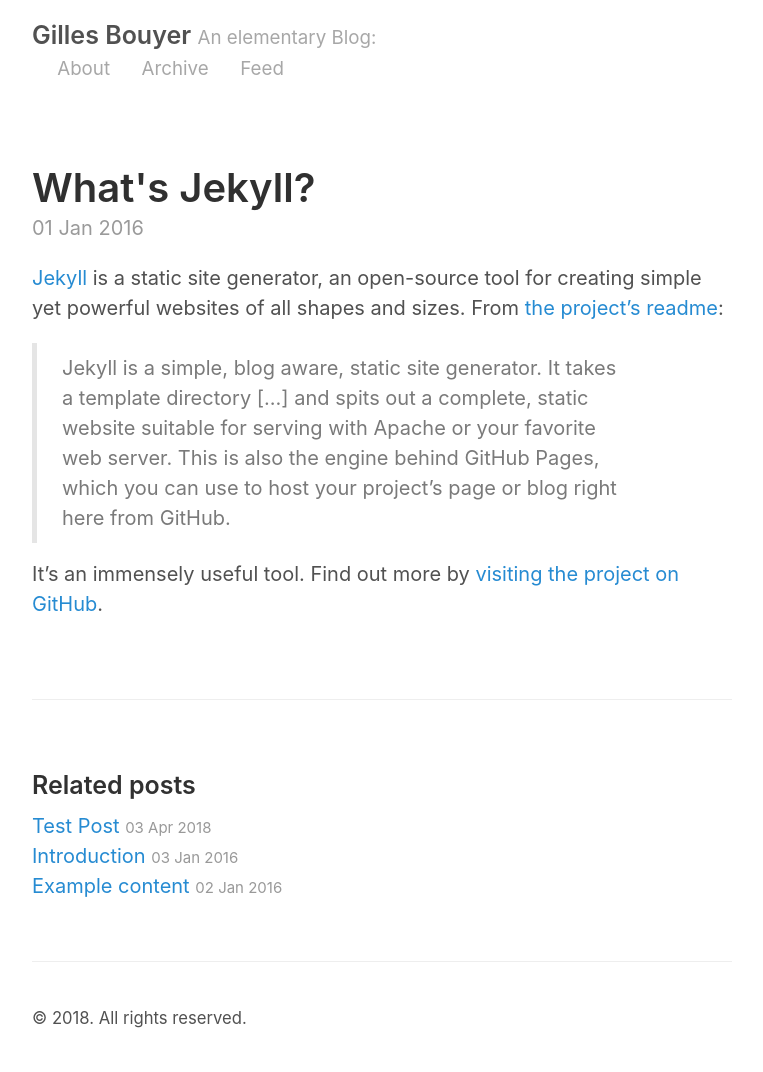
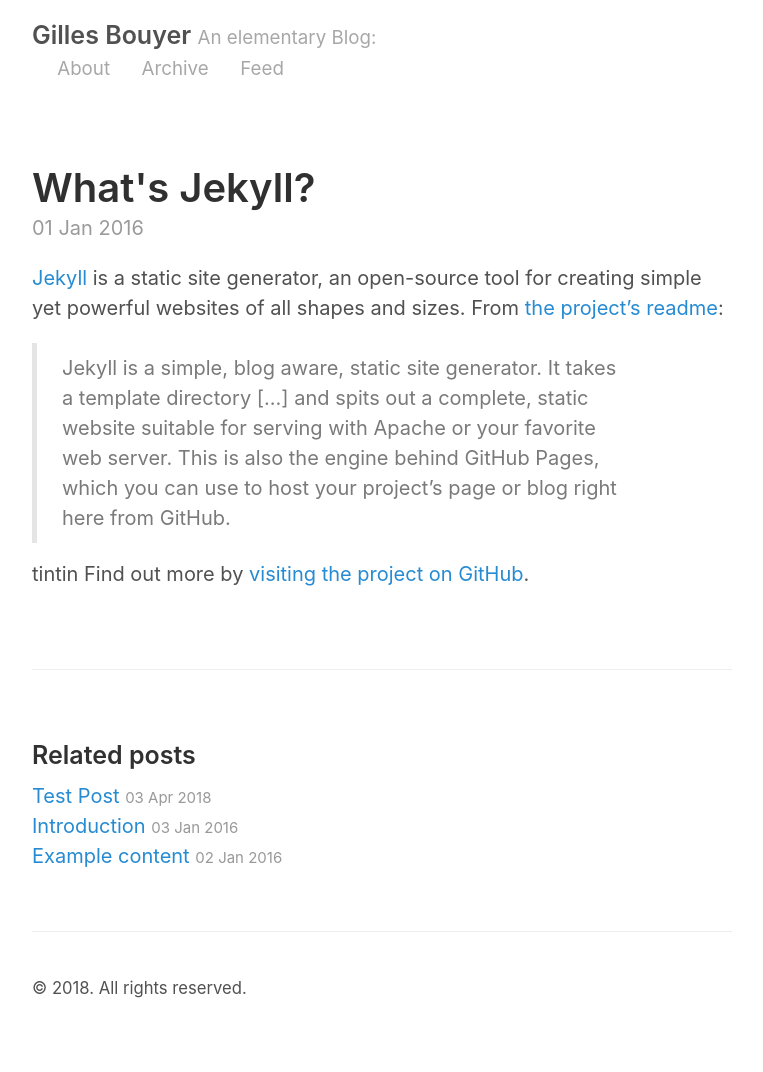
Before and after one commit to gillesbouyer/gillesbouyer.github.io, a Jekyll site: the page built from _posts/2016-01-01-whats-jekyll.md, in a window 1280 px wide. Shown: the whole page, without its empty margins (258-1021 px from the left). Built offline with Jekyll 4.4.1, drawn with Linux system fonts in a browser that asks for light colours; after the commit the page ends 1042 px from its top, so only the background shows below that.

Commit message:
Update 2016-01-01-whats-jekyll.md

```diff
--- a/_posts/2016-01-01-whats-jekyll.md
+++ b/_posts/2016-01-01-whats-jekyll.md
@@ -7,4 +7,4 @@ title: What's Jekyll?
 
 > Jekyll is a simple, blog aware, static site generator. It takes a template directory [...] and spits out a complete, static website suitable for serving with Apache or your favorite web server. This is also the engine behind GitHub Pages, which you can use to host your project’s page or blog right here from GitHub.
 
-It's an immensely useful tool. Find out more by [visiting the project on GitHub](https://github.com/jekyll/jekyll).
+tintin Find out more by [visiting the project on GitHub](https://github.com/jekyll/jekyll).
```
